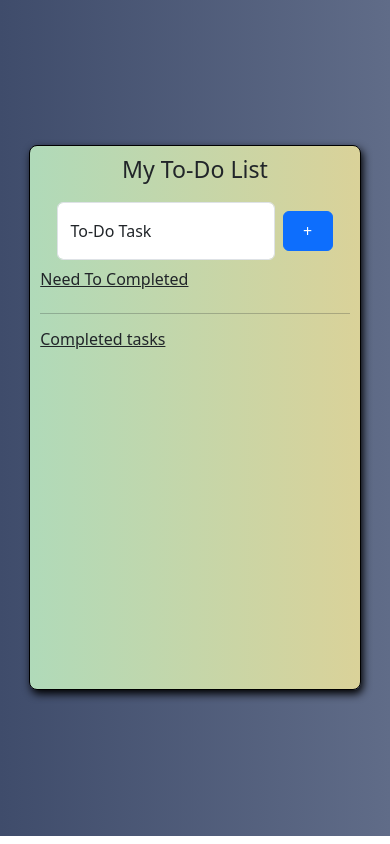
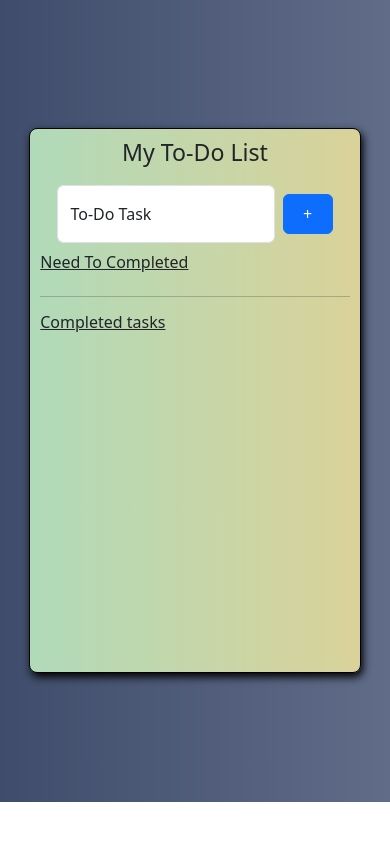
Before and after one commit to sumanthreddy217/To-Do-List, a React (Vite) app: page / in a window 390 px wide. Built offline with nearby package versions, Linux system fonts and the light colour scheme.

Commit message:
code changed for mobile response

```diff
--- a/src/App.css
+++ b/src/App.css
@@ -66,7 +66,7 @@
 @media (max-width: 480px) {
   .main-body {
     width: 100%;
-    height: 99vh;
+    height: 95vh;
   }
 
   .todo-list-mainDiv {
```
Also changed, not shown: 4 other files (tests, documents, lock files or other folders).
